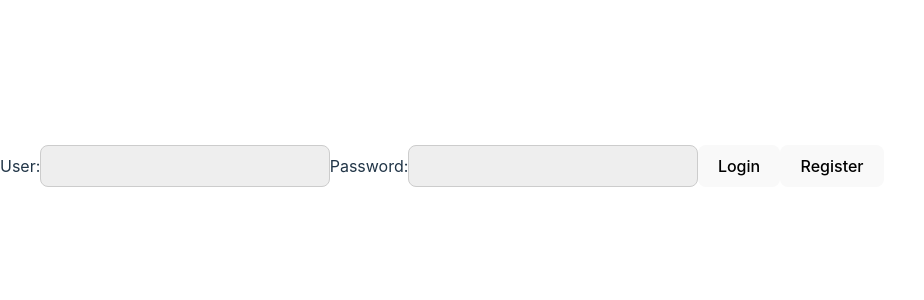
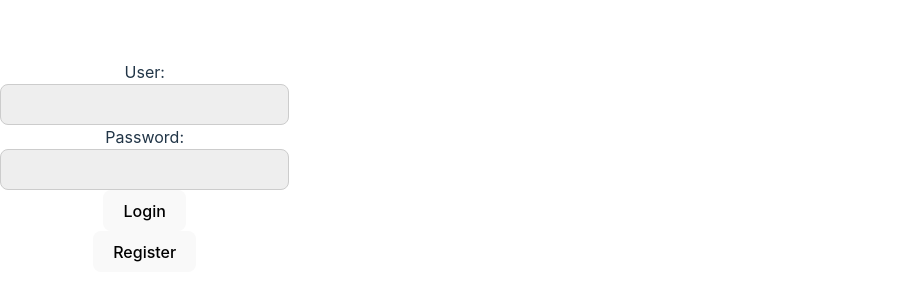
Before and after one commit to EmilianoFau/ProyectoFinalReact, a React (Vite) app in the folder ProyectoFinalReact/: page /Login in a window 1280 px wide. Shown: the part 234-534 px from the top of the page, without its empty margins (0-924 px from the left). Built offline with nearby package versions, Linux system fonts and the light colour scheme.

Commit message:
login se ve mejor

```diff
--- a/ProyectoFinalReact/src/components/Login/login.jsx
+++ b/ProyectoFinalReact/src/components/Login/login.jsx
@@ -29,7 +29,7 @@
 
     return (
         <div>
-            <form onSubmit={handleSubmit}>
+            <form onSubmit={handleSubmit} className={Styles.loginForm}>
                 <label htmlFor="user">User:</label>
                 <input
                     type="text"
--- a/ProyectoFinalReact/src/components/Login/login.module.css
+++ b/ProyectoFinalReact/src/components/Login/login.module.css
@@ -0,0 +1,5 @@
+.loginForm {
+    display: flex;
+    flex-direction: column;
+    place-items: center;
+}
```
